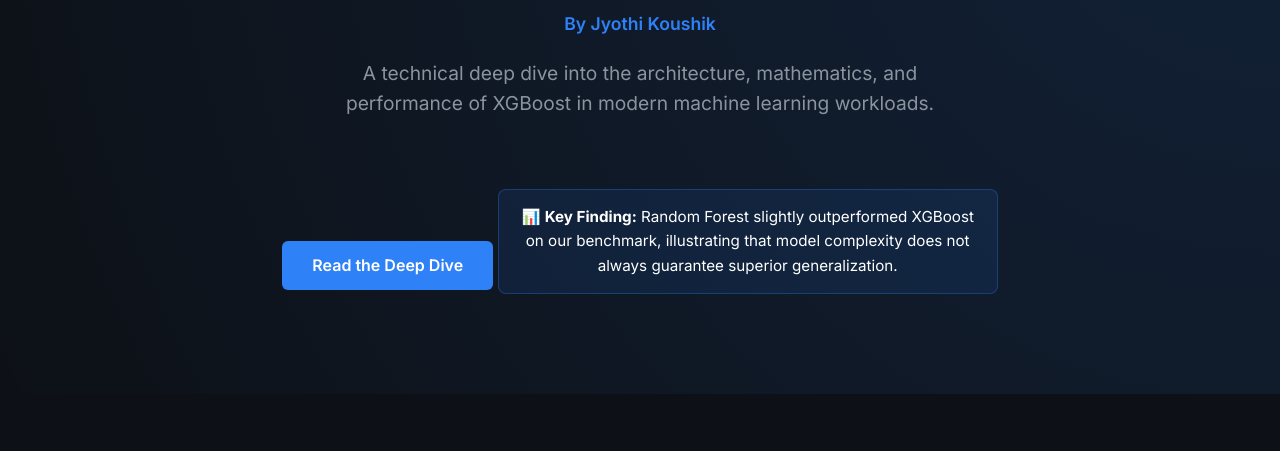
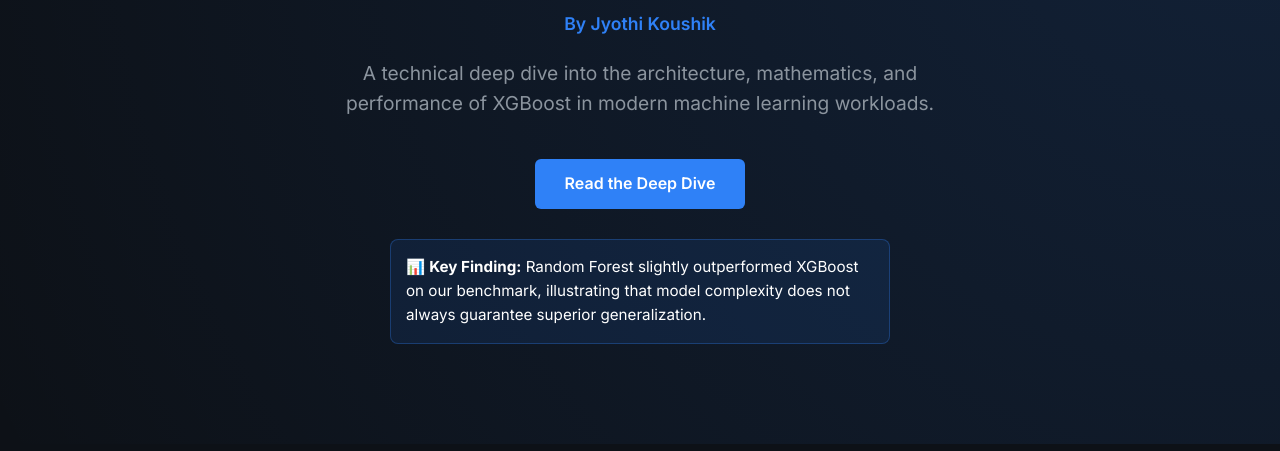
Before and after one commit to koushik192211914/ML--Algorithm, a plain HTML site: page xgboost-deep-dive/index.html in a window 1280 px wide. Shown: the part 280-731 px from the top of the page. Drawn offline with Linux system fonts and the light colour scheme.

Commit message:
Fix homepage hero alignment (stacked layout)

```diff
--- a/xgboost-deep-dive/index.html
+++ b/xgboost-deep-dive/index.html
@@ -41,7 +41,7 @@
         <a href="article.html" class="btn">Read the Deep Dive</a>
 
         <div
-            style="margin-top: 30px; padding: 15px; background: rgba(47, 129, 247, 0.1); border-radius: 8px; border: 1px solid rgba(47, 129, 247, 0.3); display: inline-block; max-width: 500px;">
+            style="margin: 30px auto 0; padding: 15px; background: rgba(47, 129, 247, 0.1); border-radius: 8px; border: 1px solid rgba(47, 129, 247, 0.3); display: block; max-width: 500px; text-align: left;">
             <p style="margin: 0; font-size: 0.95rem; color: #fff;">
                 📊 <strong>Key Finding:</strong> Random Forest slightly outperformed XGBoost on our benchmark,
                 illustrating that model complexity does not always guarantee superior generalization.
```
